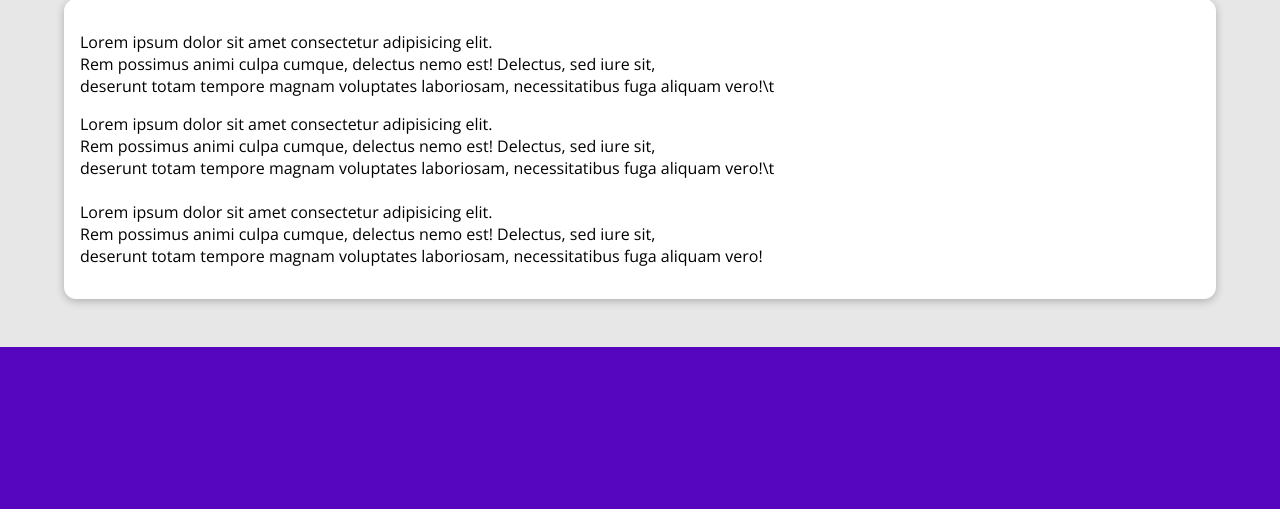
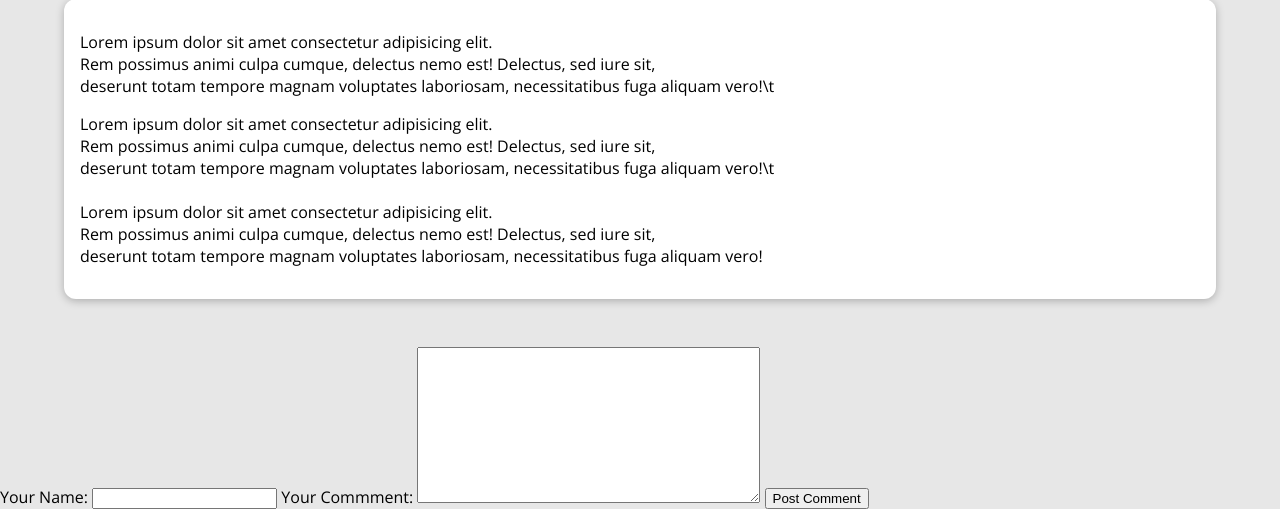
Before and after one commit to KristenM4/Django-Blog, a Django app: a page that uses blog/templates/blog/post.html in a window 1280 px wide. Shown: the part 529-1038 px from the top of the page. Before the commit the page ends 876 px from the top, so only its background shows below. Run offline with Django 4.2, Linux system fonts and the light colour scheme; data comes from the database, SQL or seed files in the repository.

Commit message:
add basic form to post.html and GetPost()

```diff
--- a/blog/forms.py
+++ b/blog/forms.py
@@ -2,7 +2,8 @@ from django import forms
 from .models import Comment
 
 class CommentForm(forms.ModelForm):
-    model = Comment
-    fields = "__all__"
-    exclude = ["date", "post_id"]
-    labels = {"user_name": "Your Name", "comment_content": "Your Commment"}
+    class Meta:
+        model = Comment
+        fields = "__all__"
+        exclude = ["date", "post_id"]
+        labels = {"user_name": "Your Name", "comment_content": "Your Commment"}
--- a/blog/templates/blog/post.html
+++ b/blog/templates/blog/post.html
@@ -30,4 +30,9 @@
     <main>
             <p>{{ post.content|linebreaks }}</p>
     </main>
+    <form action="/posts/{{post.slug}}/" method="POST">
+        {% csrf_token %}
+        {{ form }}
+        <button type="submit">Post Comment</button>
+    </form>
 {% endblock %}
--- a/blog/views.py
+++ b/blog/views.py
@@ -99,6 +99,7 @@ class GetPost(DetailView):
 
     def get_context_data(self, **kwargs):
         context = super().get_context_data(**kwargs)
+        context["form"] = CommentForm()
         loaded_post = self.object
         return context
 
```
